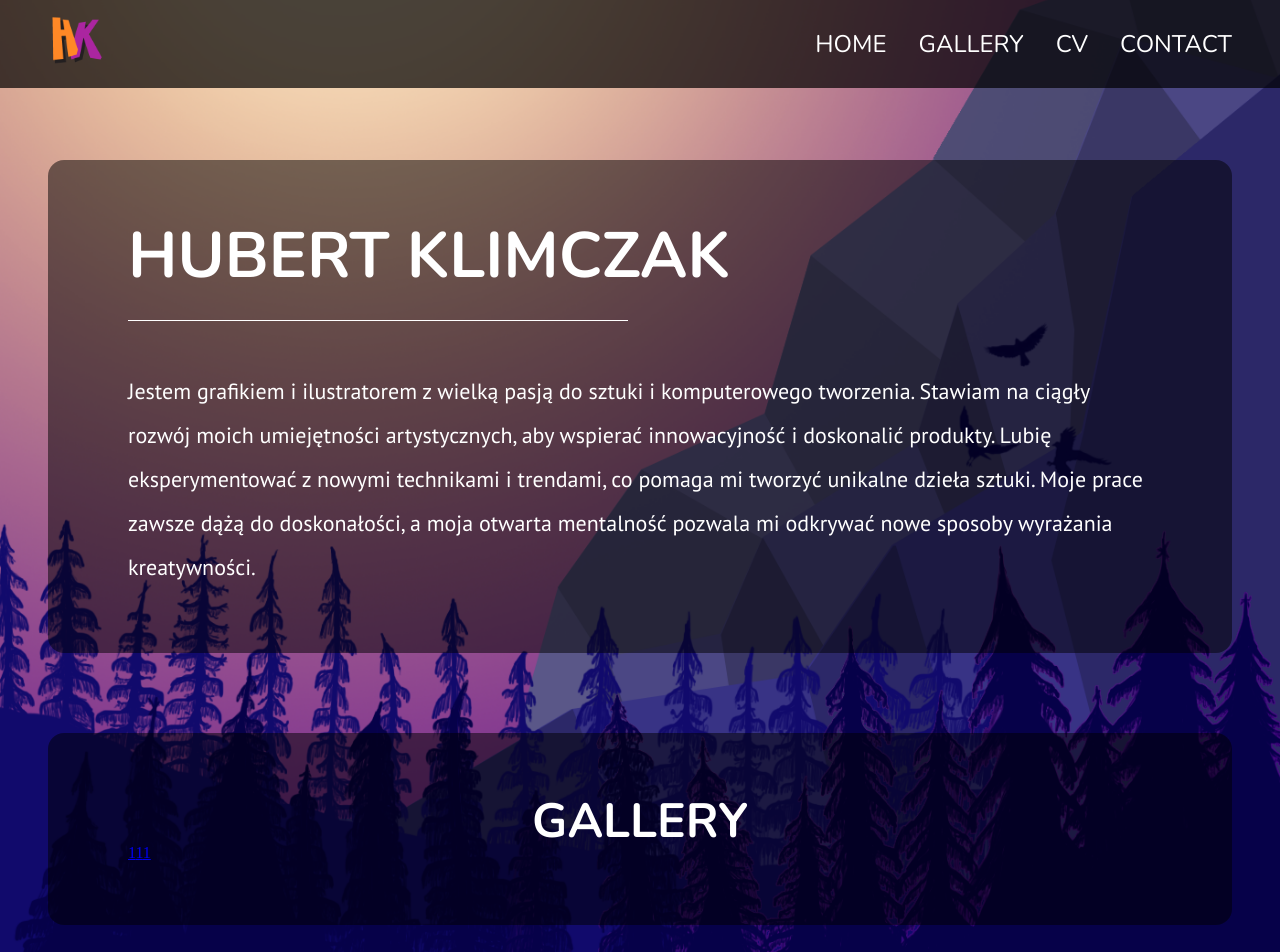
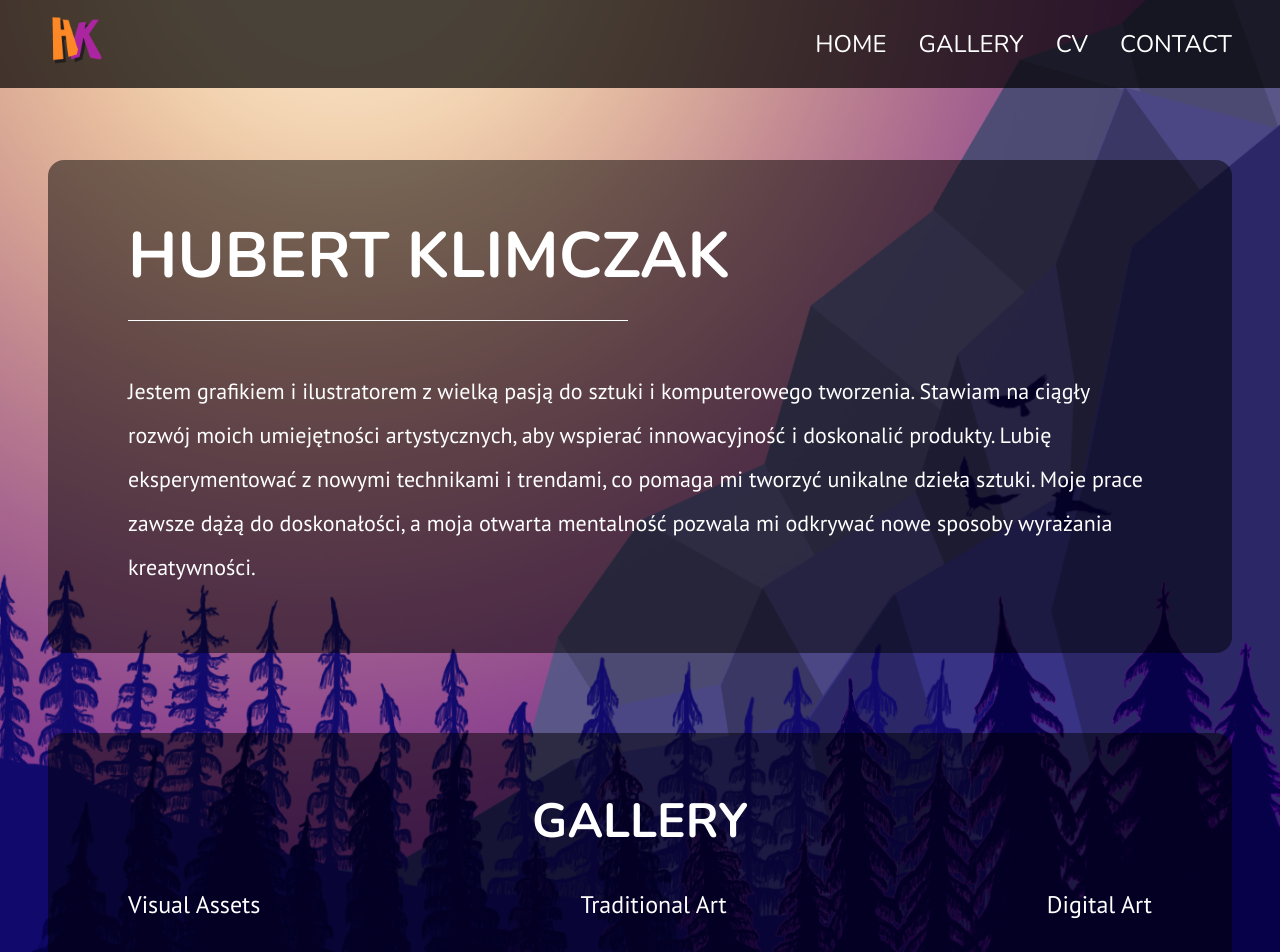
Before and after one commit to sharkanado/portfolio_HK, a Next.js app: page / in a window 1280 px wide. Shown: the top 952 px of the page. Built offline with nearby package versions, Linux system fonts and the light colour scheme.

Commit message:
feat: gallery links

```diff
--- a/src/pages/_app.tsx
+++ b/src/pages/_app.tsx
@@ -1,7 +1,12 @@
 import "@/styles/reset.scss";
 import "@/styles/globals.scss";
 import type {AppProps} from "next/app";
+import {ptSans} from "@/styles/fonts";
 
 export default function App({Component, pageProps}: AppProps) {
-  return <Component {...pageProps} />;
+  return (
+    <div className={ptSans.className}>
+      <Component {...pageProps} />
+    </div>
+  );
 }
--- a/src/pages/index.tsx
+++ b/src/pages/index.tsx
@@ -3,6 +3,7 @@ import Head from "next/head";
 import {Footer, Navbar} from "./components";
 import styles from "@/styles/Home.module.scss";
 import {nunitoBold, ptSans} from "@/styles/fonts";
+import Link from "next/link";
 
 const Home = () => {
   return (
@@ -42,12 +43,22 @@ const Hero = () => {
 };
 
 const Gallery = () => {
+  const routes = [
+    {name: "Visual Assets", route: "/visual-assets"},
+    {name: "Traditional Art", route: "/traditional-art"},
+    {name: "Digital Art", route: "/digital-art"},
+  ];
   return (
     <section id="gallery" className={`${styles.gallery} ${styles.section}`}>
       <h2 className={`${nunitoBold.className}`}>GALLERY</h2>
-      <a href="/visual-identification">1</a>
-      <a href="/traditional-art">1</a>
-      <a href="/digital-art">1</a>
+
+      <div className={styles.galleryLinksWrapper}>
+        {routes.map(({name, route}, idx) => (
+          <Link className={styles.galleryLink} key={idx} href={route}>
+            {name}
+          </Link>
+        ))}
+      </div>
     </section>
   );
 };
--- a/src/styles/Home.module.scss
+++ b/src/styles/Home.module.scss
@@ -31,4 +31,18 @@
     font-size: 3rem;
     text-align: center;
   }
+  .galleryLinksWrapper {
+    display: flex;
+    justify-content: space-between;
+    margin-top: 3rem;
+    a {
+      color: white;
+      text-decoration: none;
+      font-size: 1.5rem;
+    }
+    a:hover {
+      color: orange;
+      transition: color 0.5s ease;
+    }
+  }
 }
--- a/src/styles/fonts.ts
+++ b/src/styles/fonts.ts
@@ -2,7 +2,7 @@ import {PT_Sans, Nunito} from "next/font/google";
 
 const ptSans = PT_Sans({
   subsets: ["latin"],
-  weight: "400",
+  weight: ["400", "700"],
 });
 const ptSansBold = PT_Sans({
   subsets: ["latin"],
```
